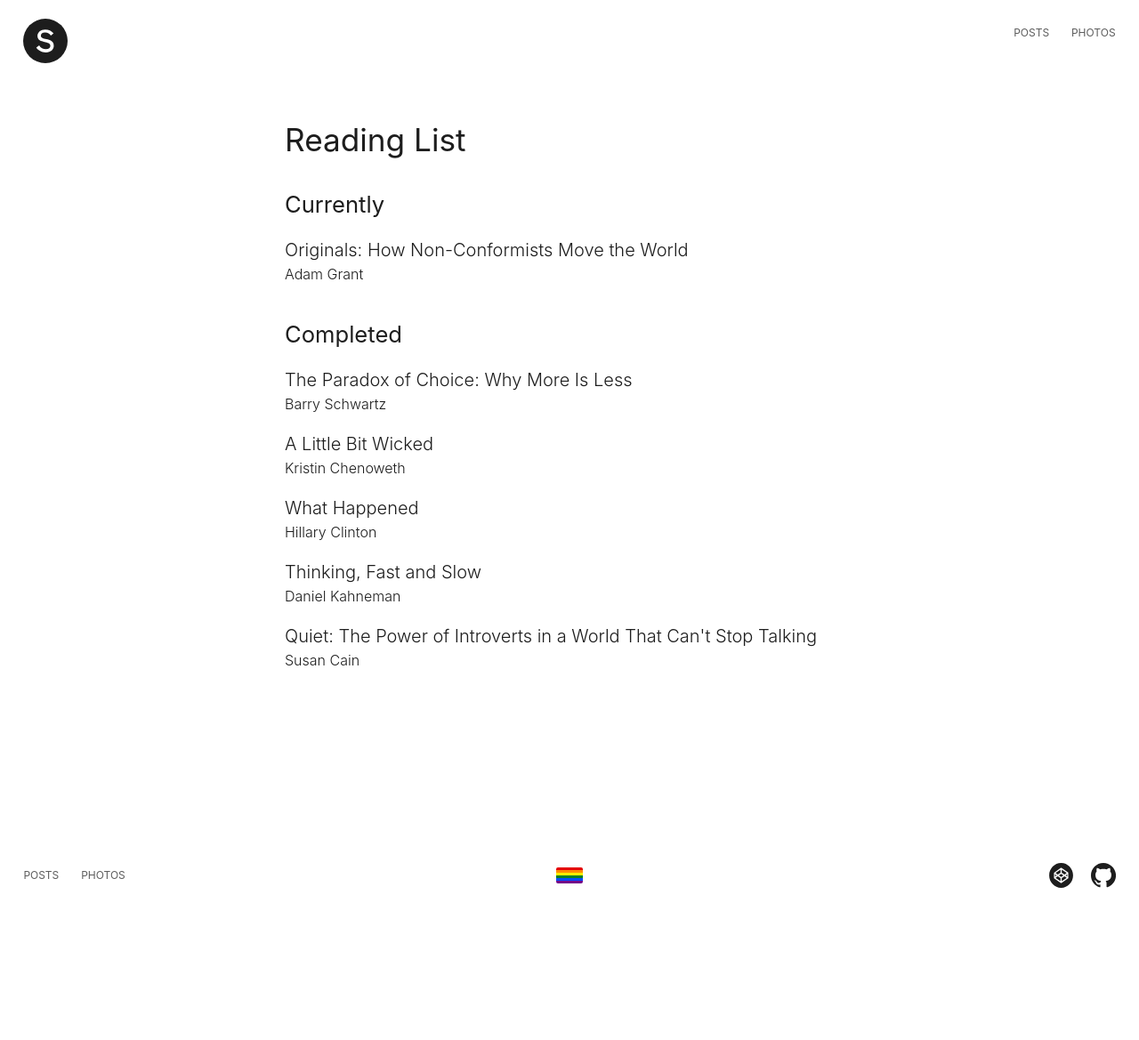
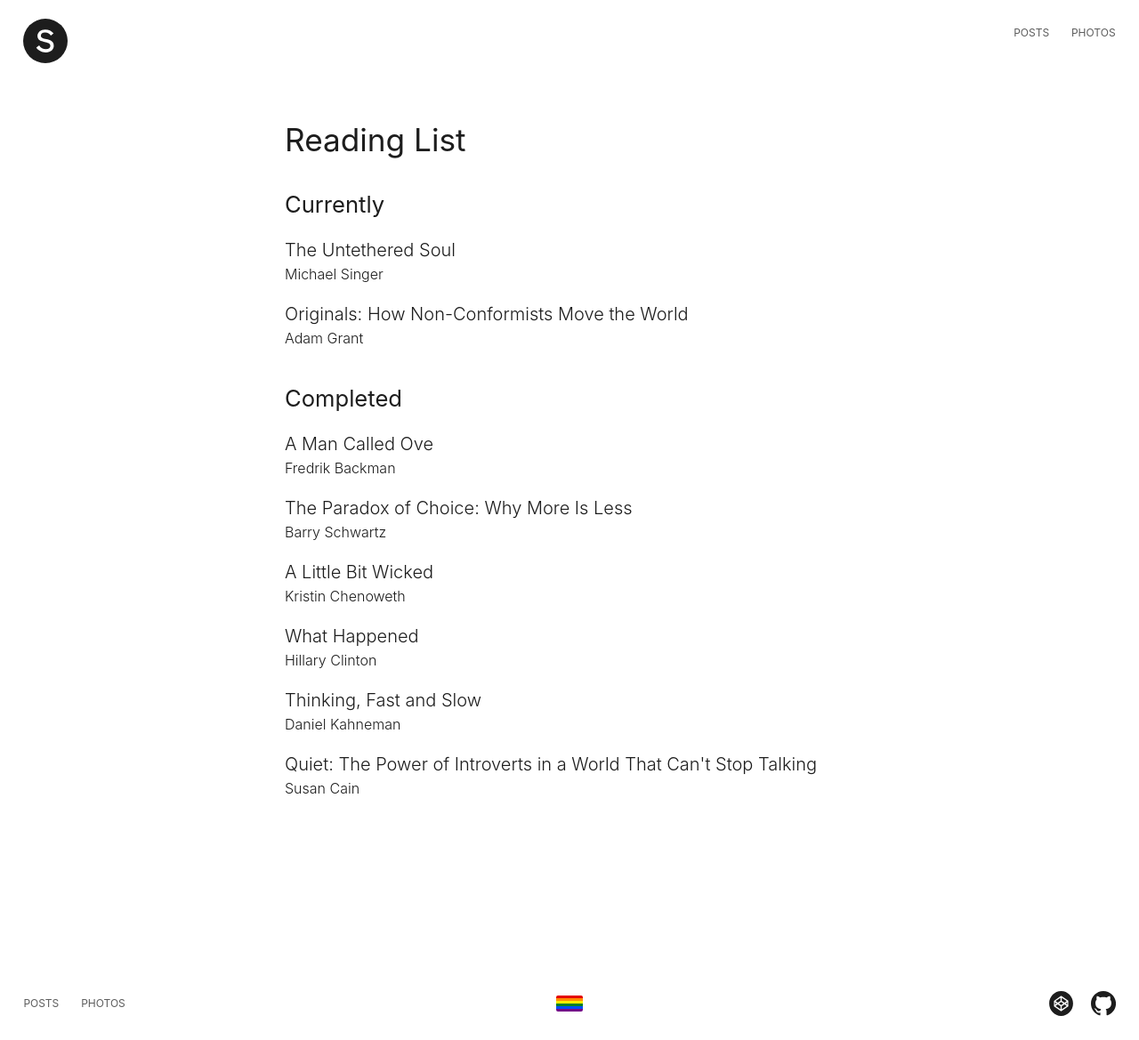
Before and after one commit to samhermes/samhermes.github.io, a Jekyll site: the page built from reading-list.md, in a window 1280 px wide. Shown: the whole page at 89% size. Built offline with Jekyll 4.4.1, drawn with Linux system fonts in a browser that asks for light colours; before the commit the page ends 1025 px from its top, so only the background shows below that.

Commit message:
Update reading list

```diff
--- a/reading-list.md
+++ b/reading-list.md
@@ -5,6 +5,9 @@ title: Reading List
 ## Currently
 
 <ul class="book-list">
+	<li>The Untethered Soul<br>
+		<span class="author">Michael Singer</span>
+	</li>
 	<li>Originals: How Non-Conformists Move the World<br>
 		<span class="author">Adam Grant</span>
 	</li>
@@ -13,6 +16,9 @@ title: Reading List
 ## Completed
 
 <ul class="book-list">
+	<li>A Man Called Ove<br>
+		<span class="author">Fredrik Backman</span>
+	</li>
 	<li>The Paradox of Choice: Why More Is Less<br>
 		<span class="author">Barry Schwartz</span>
 	</li>
```
